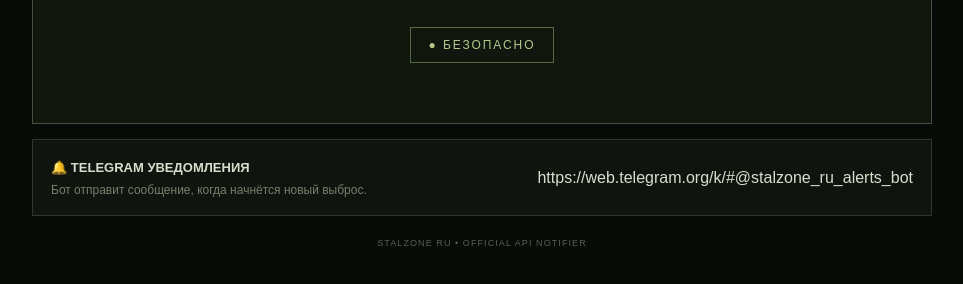
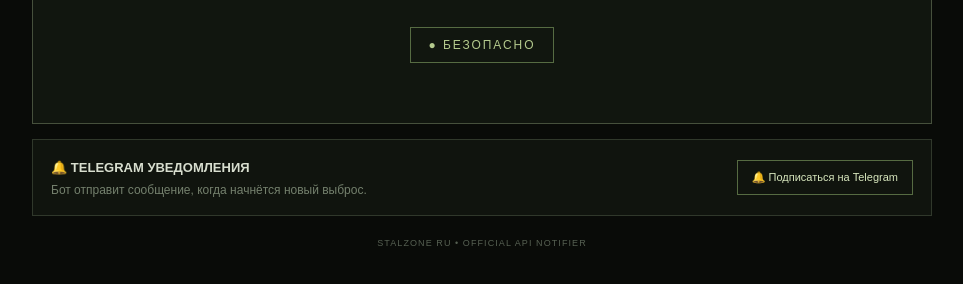
Before and after one commit to m63960643-sys/stalzone-ru, a website: page index.html in a window 1280 px wide. Shown: the part 374-658 px from the top of the page, without its empty margins (158-1121 px from the left). Drawn offline with Linux system fonts and the light colour scheme; no server answers.

Commit message:
Fix Telegram bot link in index.html

```diff
--- a/index.html
+++ b/index.html
@@ -17,7 +17,7 @@
 </section>
 <section class="telegram">
 <div><b>🔔 TELEGRAM УВЕДОМЛЕНИЯ</b><p>Бот отправит сообщение, когда начнётся новый выброс.</p></div>
-https://web.telegram.org/k/#@stalzone_ru_alerts_bot
+<a id="botLink" href="https://web.telegram.org/k/#@stalzone_ru_alerts_bot">🔔 Подписаться на Telegram</a>
 </section>
 <footer>STALZONE RU • OFFICIAL API NOTIFIER</footer>
 </main>
```
